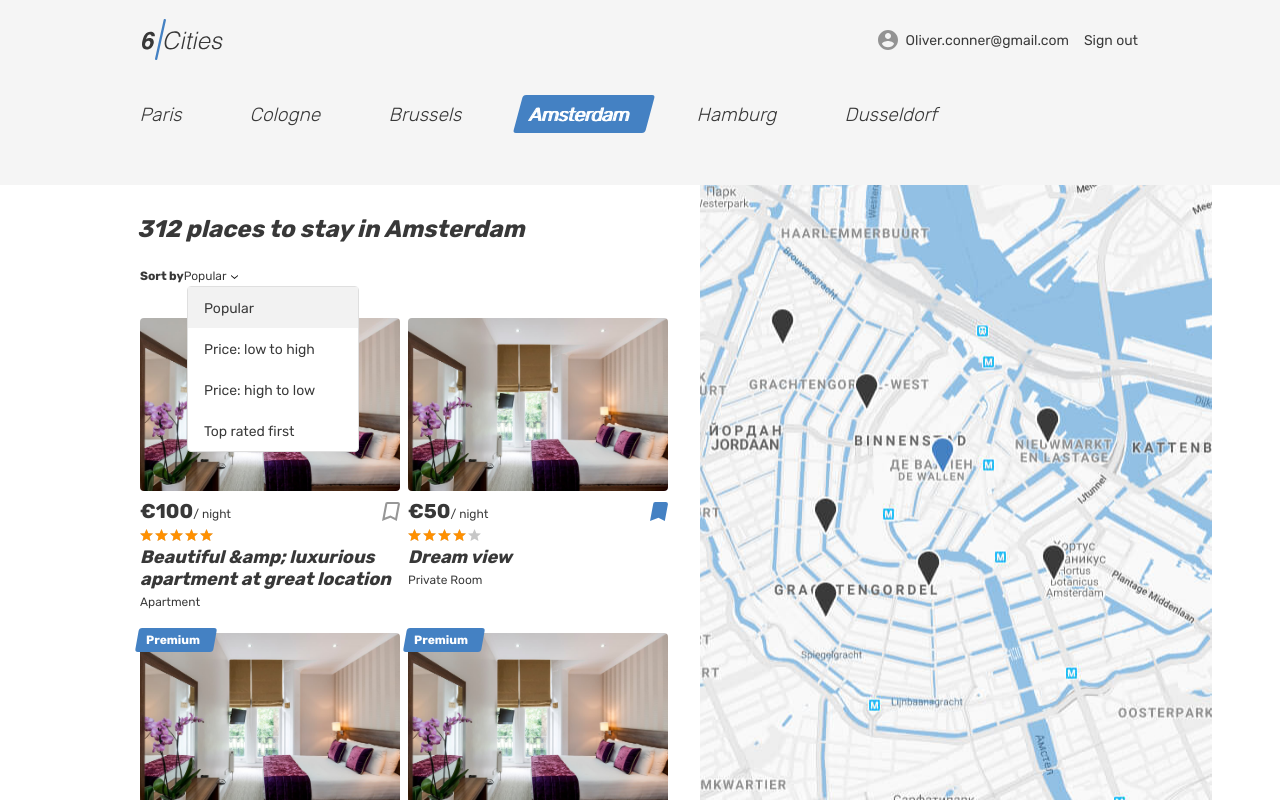
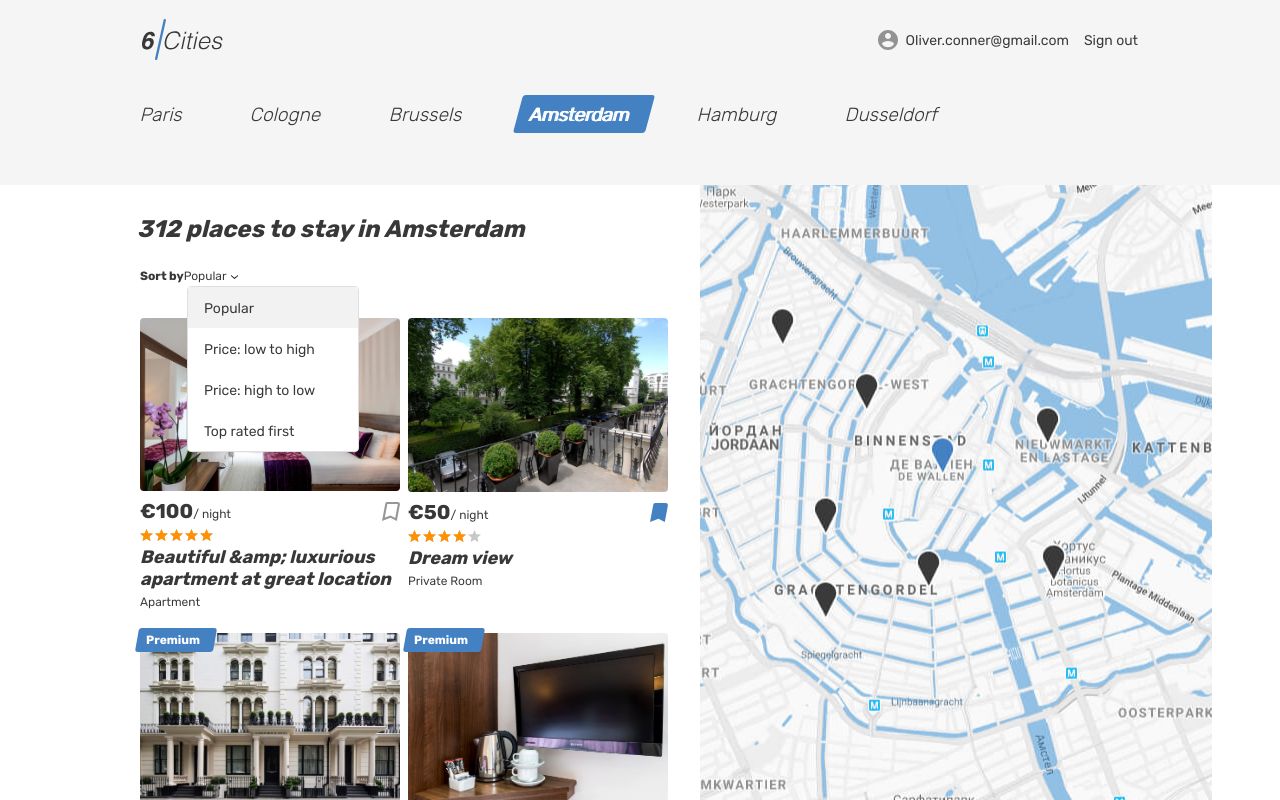
Before and after one commit to TGlubokaia/594771-six-cities-7, a React (Create React App) app in the folder project/: page / in a window 1280 px wide. Built offline with nearby package versions, Linux system fonts and the light colour scheme.

Commit message:
Добавление в стейт компонента "Список предложений" id активной карточки

```diff
--- a/project/src/components/favorites-city-offer-item/favorites-city-offer-item.jsx
+++ b/project/src/components/favorites-city-offer-item/favorites-city-offer-item.jsx
@@ -4,7 +4,7 @@ import offerProp from '../../common/prop-types/offer.prop';
 function FavoritesCityOfferItem(props) {
   const { offer } = props;
 
-  const { price, rating, type, previewImage } = offer;
+  const { price, rating, type, previewImage, title } = offer;
   return (
     <article className="favorites__card place-card">
       <div className="favorites__image-wrapper place-card__image-wrapper">
@@ -32,7 +32,7 @@ function FavoritesCityOfferItem(props) {
           </div>
         </div>
         <h2 className="place-card__name">
-          <a href="#">White castle</a>
+          <a href="#">{title}</a>
         </h2>
         <p className="place-card__type">{type}</p>
       </div>
--- a/project/src/components/favorites-screen/favorites-screen.jsx
+++ b/project/src/components/favorites-screen/favorites-screen.jsx
@@ -7,12 +7,22 @@ import offerProp from '../../common/prop-types/offer.prop';
 import FavoritesCitiesList from '../favorites-cities-list/favorites-cities-list';
 
 function FavoritesScreen(props) {
-  const {offers} = props;
+  const { offers } = props;
 
   return (
     <Fragment>
-      <div style={{display: 'none'}}>
-        <svg xmlns="http://www.w3.org/2000/svg"><symbol id="icon-arrow-select" viewBox="0 0 7 4"><path fillRule="evenodd" clipRulefillRule="evenodd" d="M0 0l3.5 2.813L7 0v1.084L3.5 4 0 1.084V0z"></path></symbol><symbol id="icon-bookmark" viewBox="0 0 17 18"><path d="M3.993 2.185l.017-.092V2c0-.554.449-1 .99-1h10c.522 0 .957.41.997.923l-2.736 14.59-4.814-2.407-.39-.195-.408.153L1.31 16.44 3.993 2.185z"></path></symbol><symbol id="icon-star" viewBox="0 0 13 12"><path fillRule="evenodd" clipRulefillRule="evenodd" d="M6.5 9.644L10.517 12 9.451 7.56 13 4.573l-4.674-.386L6.5 0 4.673 4.187 0 4.573 3.549 7.56 2.483 12 6.5 9.644z"></path></symbol></svg>
+      <div style={{ display: 'none' }}>
+        <svg xmlns="http://www.w3.org/2000/svg">
+          <symbol viewBox="0 0 7 4">
+            <path d="M0 0l3.5 2.813L7 0v1.084L3.5 4 0 1.084V0z"></path>
+          </symbol>
+          <symbol viewBox="0 0 17 18">
+            <path d="M3.993 2.185l.017-.092V2c0-.554.449-1 .99-1h10c.522 0 .957.41.997.923l-2.736 14.59-4.814-2.407-.39-.195-.408.153L1.31 16.44 3.993 2.185z"></path>
+          </symbol>
+          <symbol viewBox="0 0 13 12">
+            <path d="M6.5 9.644L10.517 12 9.451 7.56 13 4.573l-4.674-.386L6.5 0 4.673 4.187 0 4.573 3.549 7.56 2.483 12 6.5 9.644z"></path>
+          </symbol>
+        </svg>
       </div>
 
       <div className="page">
@@ -46,7 +56,7 @@ function FavoritesScreen(props) {
           <div className="page__favorites-container container">
             <section className="favorites">
               <h1 className="favorites__title">Saved listing</h1>
-              <FavoritesCitiesList offers={offers}/>
+              <FavoritesCitiesList offers={offers} />
             </section>
           </div>
         </main>
--- a/project/src/components/offer-item/offer-item.jsx
+++ b/project/src/components/main-offer-item/main-offer-item.jsx
@@ -1,16 +1,21 @@
 import React from 'react';
+import PropTypes from 'prop-types';
 import offerProp from '../../common/prop-types/offer.prop';
 
-function OfferItem(props) {
-  const { offer } = props;
+function MainOfferItem(props) {
+  const { offer, onOfferFocus } = props;
   const { type, price, title, rating, previewImage, isPremium, isFavorite } = offer;
 
   function PremiumMark() {
     return <div className="place-card__mark"><span>Premium</span></div>;
   }
 
+
   return (
-    <article className="cities__place-card place-card">
+    <article className="cities__place-card place-card"
+      onFocus={() => onOfferFocus()}
+    >
+
       {isPremium && <PremiumMark />}
       <div className="cities__image-wrapper place-card__image-wrapper">
         <a href="#">
@@ -45,8 +50,9 @@ function OfferItem(props) {
   );
 }
 
-OfferItem.propTypes = {
+MainOfferItem.propTypes = {
   offer: offerProp,
+  onOfferFocus: PropTypes.func.isRequired,
 };
 
-export default OfferItem;
+export default MainOfferItem;
--- /dev/null
+++ b/project/src/components/main-offer-items-list/main-offer-items-list.jsx
@@ -0,0 +1,27 @@
+import React, { useState } from 'react';
+import PropTypes from 'prop-types';
+import MainOfferItem from '../main-offer-item/main-offer-item';
+import offerProp from '../../common/prop-types/offer.prop';
+
+function MainOfferItemsList(props) {
+  const { offers } = props;
+  const [offerOnFocus, setOfferOnFocus] = useState('');
+
+  return (
+    <div className="cities__places-list places__list tabs__content">
+      {offers.map((offer) => (
+        <MainOfferItem
+          key={offer.id}
+          offer={offer}
+          onOfferFocus={() => {
+            setOfferOnFocus(offer.id);
+          }}
+        />))}
+    </div>);
+}
+
+MainOfferItemsList.propTypes = {
+  offers: PropTypes.arrayOf(offerProp),
+};
+
+export default MainOfferItemsList;
--- a/project/src/components/main-screen/main-screen.jsx
+++ b/project/src/components/main-screen/main-screen.jsx
@@ -1,8 +1,8 @@
 import React from 'react';
-import OfferItem from '../offer-item/offer-item';
 import PropTypes from 'prop-types';
 import Logo from '../logo/logo';
 import offerProp from '../../common/prop-types/offer.prop';
+import MainOfferItemsList from '../main-offer-items-list/main-offer-items-list';
 
 function MainScreen(props) {
   const {offers} = props;
@@ -97,9 +97,7 @@ function MainScreen(props) {
                     <li className="places__option" tabIndex="0">Top rated first</li>
                   </ul>
                 </form>
-                <div className="cities__places-list places__list tabs__content">
-                  {offers.map((offer) => <OfferItem key={offer.id} offer={offer} />)}
-                </div>
+                <MainOfferItemsList offers={offers}/>
               </section>
               <div className="cities__right-section">
                 <section className="cities__map map"></section>
--- a/project/src/components/offer-items-list/offer-items-list.jsx
+++ /dev/null
@@ -1 +0,0 @@
-import React from 'react';
--- /dev/null
+++ b/project/src/components/room-comment-form/room-comment-form.jsx
@@ -0,0 +1,60 @@
+import React from 'react';
+
+function RoomCommentForm() {
+  // const [data, setData] = useState({
+  //   user: '',
+  //   rating: 0,
+  //   comment: '',
+  // });
+  // const [user, rating, comment] = data;
+
+  return (
+    <form className="reviews__form form" action="#" method="post">
+      <label className="reviews__label form__label" htmlFor="review">Your review</label>
+      <div className="reviews__rating-form form__rating">
+        <input className="form__rating-input visually-hidden" name="rating" value="5" id="5-stars" type="radio" />
+        <label htmlFor="5-stars" className="reviews__rating-label form__rating-label" title="perfect">
+          <svg className="form__star-image" width="37" height="33">
+            <use xlinkHref="#icon-star"></use>
+          </svg>
+        </label>
+
+        <input className="form__rating-input visually-hidden" name="rating" value="4" id="4-stars" type="radio" />
+        <label htmlFor="4-stars" className="reviews__rating-label form__rating-label" title="good">
+          <svg className="form__star-image" width="37" height="33">
+            <use xlinkHref="#icon-star"></use>
+          </svg>
+        </label>
+
+        <input className="form__rating-input visually-hidden" name="rating" value="3" id="3-stars" type="radio" />
+        <label htmlFor="3-stars" className="reviews__rating-label form__rating-label" title="not bad">
+          <svg className="form__star-image" width="37" height="33">
+            <use xlinkHref="#icon-star"></use>
+          </svg>
+        </label>
+
+        <input className="form__rating-input visually-hidden" name="rating" value="2" id="2-stars" type="radio" />
+        <label htmlFor="2-stars" className="reviews__rating-label form__rating-label" title="badly">
+          <svg className="form__star-image" width="37" height="33">
+            <use xlinkHref="#icon-star"></use>
+          </svg>
+        </label>
+
+        <input className="form__rating-input visually-hidden" name="rating" value="1" id="1-star" type="radio" />
+        <label htmlFor="1-star" className="reviews__rating-label form__rating-label" title="terribly">
+          <svg className="form__star-image" width="37" height="33">
+            <use xlinkHref="#icon-star"></use>
+          </svg>
+        </label>
+      </div>
+      <textarea className="reviews__textarea form__textarea" id="review" name="review" placeholder="Tell how was your stay, what you like and what can be improved"></textarea>
+      <div className="reviews__button-wrapper">
+        <p className="reviews__help">
+          To submit review please make sure to set <span className="reviews__star">rating</span> and describe your stay with at least <b className="reviews__text-amount">50 characters</b>.
+        </p>
+        <button className="reviews__submit form__submit button" type="submit" disabled="">Submit</button>
+      </div>
+    </form>
+  );
+}
+export default RoomCommentForm;
--- a/project/src/mocks/offers.js
+++ b/project/src/mocks/offers.js
@@ -54,7 +54,7 @@ const offers = [
     title: 'Dream view',
     desc: 'Right at the heart of Notting Hill Gate, on the 8th floor where you can enjoy an amazing view. We speak English, Spanish, Portuguese and Italian and always ready to assist our guests with information about London if they need. It’s a family home of three with a spare room for you.',
     price: 50,
-    previewImage: 'img/offer-1-1.jpg',
+    previewImage: 'img/offer-1-2.jpg',
     images: ['img/offer-1-1.jpg', 'img/offer-1-2.jpg', 'img/offer-1-3.jpg', 'img/offer-1-4.jpg', 'img/offer-1-5.jpg', 'img/offer-1-6.jpg'],
     rating: 4,
     host: {
@@ -80,7 +80,7 @@ const offers = [
         longitude: 4.895168,
         zoom: 10,
       },
-      cityName: 'Rome',
+      cityName: 'Amsterdam',
     },
     goods: ['Heating', 'Kitchen', 'Cable TV', 'Washing machine', 'Coffee machine', 'Dishwasher'],
     bedrooms: 3,
@@ -88,7 +88,7 @@ const offers = [
     title: 'Architectural guesthouse in London Fields',
     desc: 'Tucked round the back of a London Fields cul-de-sac is this stylish Swedish/Japanese inspired Guesthouse, featured in The Guardian, The Modern House journal and East London Homes published by Hoxton Press.',
     price: 160,
-    previewImage: 'img/offer-1-1.jpg',
+    previewImage: 'img/offer-1-3.jpg',
     images: ['img/offer-1-1.jpg', 'img/offer-1-2.jpg', 'img/offer-1-3.jpg', 'img/offer-1-4.jpg', 'img/offer-1-5.jpg', 'img/offer-1-6.jpg'],
     rating: 3,
     host: {
@@ -122,7 +122,7 @@ const offers = [
     title: 'Double Garden View room - London House Hotel',
     desc: 'London House Hotel is a newly refurbished and well established modern hotel in central London. We offer affordable accommodation that provides the comfort, style and service you would usually only expect from much more expensive hotels in London.',
     price: 70,
-    previewImage: 'img/offer-1-1.jpg',
+    previewImage: 'img/offer-1-4.jpg',
     images: ['img/offer-1-1.jpg', 'img/offer-1-2.jpg', 'img/offer-1-3.jpg', 'img/offer-1-4.jpg', 'img/offer-1-5.jpg', 'img/offer-1-6.jpg'],
     rating: 4.8,
     host: {
```
Also changed, not shown: project/src/components/room-screen/room-screen.jsx (+21 -55 lines).
